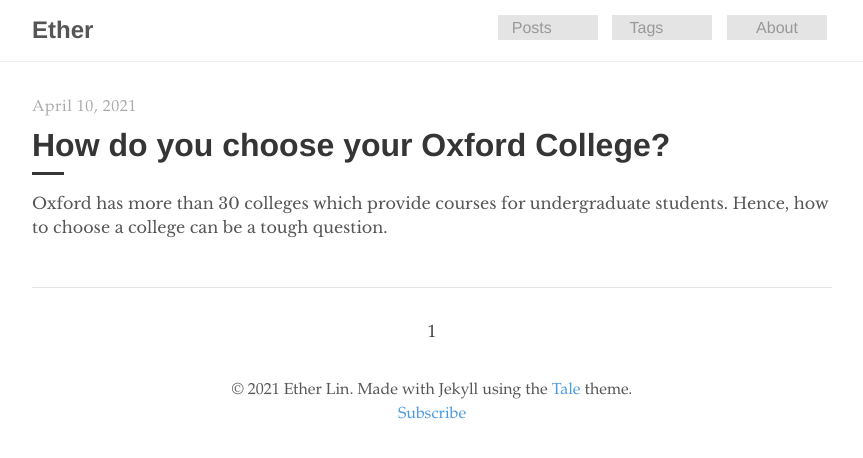
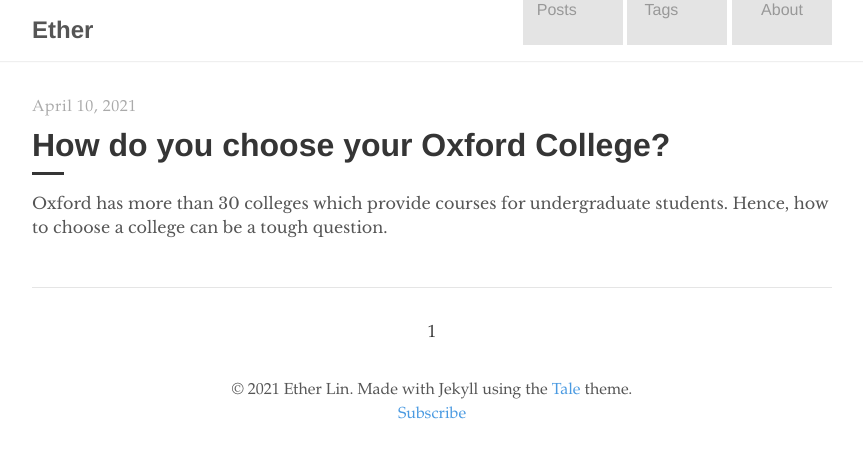
Before and after one commit to Ether-L/Ether-L.github.io, a Jekyll site: the page built from index.html, in a window 1280 px wide. Shown: the top 458 px of the page, without its empty margins (208-1071 px from the left). Built offline with Jekyll 4.4.1, drawn with Linux system fonts in a browser that asks for light colours; the list of posts is cut into pages by our own code.

Commit message:
button box

```diff
--- a/_sass/tale/_layout.scss
+++ b/_sass/tale/_layout.scss
@@ -50,14 +50,14 @@ footer,
     display: inline-block;
     opacity: .6;
     padding: 0 2rem 0 0;
-    transition: all 0.8s;
-  margin: 5px;
+    transition: all 0.5s;
+  margin: 0px;
   text-decoration: none;
   display: inline-block;
   background: lightgray;
-  height: 1.5;
+  height: 4.5;
   width: 100px;
-  line-height:1.5;
+  line-height:4.5;
   text-align: center;
 
     &:last-child {
```
